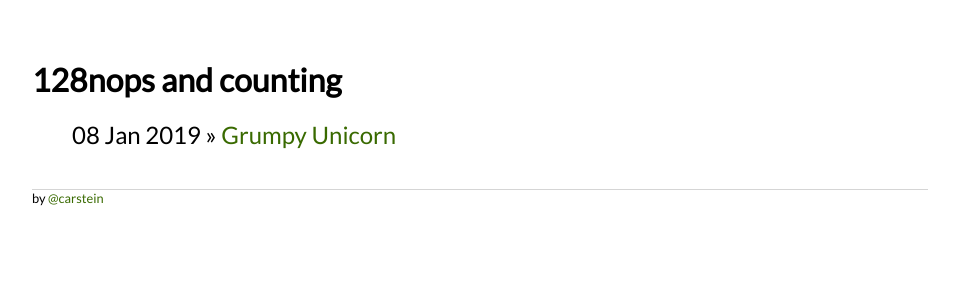
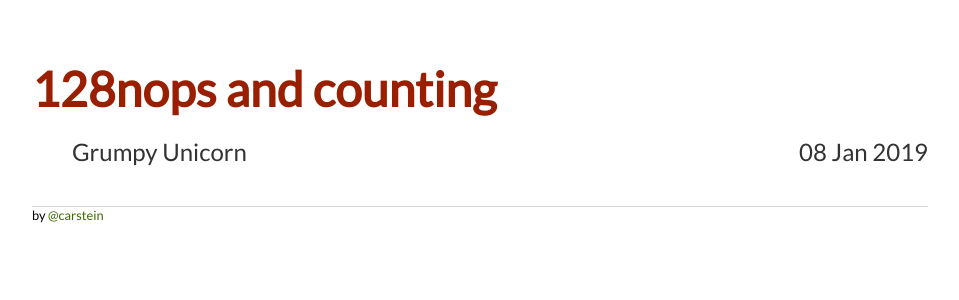
Before and after one commit to carstein/carstein.github.io, a Jekyll site: the page built from index.html, in a window 1280 px wide. Shown: the top 300 px of the page, without its empty margins (160-1119 px from the left). Built offline with Jekyll 4.4.1, drawn with Linux system fonts in a browser that asks for light colours.

Commit message:
styling  list post page

```diff
--- a/_layouts/post.html
+++ b/_layouts/post.html
@@ -1,7 +1,7 @@
 ---
 layout: default
 ---
-<h1 class="title"> <a href="https://carstein.github.io">⇐</a> {{ page.title }}</h1>
+<h1 class="post_title"> <a href="https://carstein.github.io">⇐</a> {{ page.title }}</h1>
 <p class="meta">{{ page.date | date_to_string }}</p>
 
 <div class="post">
--- a/css/style.css
+++ b/css/style.css
@@ -32,6 +32,12 @@ h1 {
 }
 
 h1.title {
+    font-size: 3em;
+    color: #991f00;
+    margin: 0;
+  }
+
+h1.post_title {
   font-size: 3em;
   color: #991f00;
   margin: 0;
@@ -39,12 +45,12 @@ h1.title {
   left: -1em;
 }
 
-.title a {
+.post_title a {
   color: #333;
   font-weight: normal;
 }
 
-.title a:hover {
+.post_title a:hover {
   text-decoration: none;
   font-weight: bold;
 }
@@ -67,6 +73,9 @@ footer {
     font-size: .8em;
 }
 
+
+/* Styles for posts list */
+
 ul.posts {
     margin: 20px auto 40px;
     font-size: 1.5em;
@@ -76,6 +85,22 @@ ul.posts li {
     list-style: none;
 }
 
+ul.posts a {
+    color: #333;
+    text-decoration: none;
+}
+
+ul.posts a:hover {
+    text-decoration: underline;
+    font-weight: bold;
+}
+
+.post_date {
+    color: #333;
+    float: right;
+}
+
+/* Main Code style */
 code {
     font-family: 'Inconsolata', monospace;
     font-size: 1.1em;
--- a/index.html
+++ b/index.html
@@ -2,9 +2,12 @@
 layout: default
 title: 128nops and counting
 ---
-<h1> {{page.title}} </h1>
+<h1 class="title"> {{page.title}} </h1>
 <ul class="posts">
   {% for post in site.posts %}
-    <li><span>{{ post.date | date_to_string }}</span> » <a href="{{post.url}}" title="{{post.title}}">{{post.title}}</a></li>
+    <li>
+      <a href="{{post.url}}" title="{{post.title}}">{{post.title}}</a>
+      <span class="post_date">{{ post.date | date_to_string }}</span>
+    </li>
   {% endfor %}
 </ul>
```
